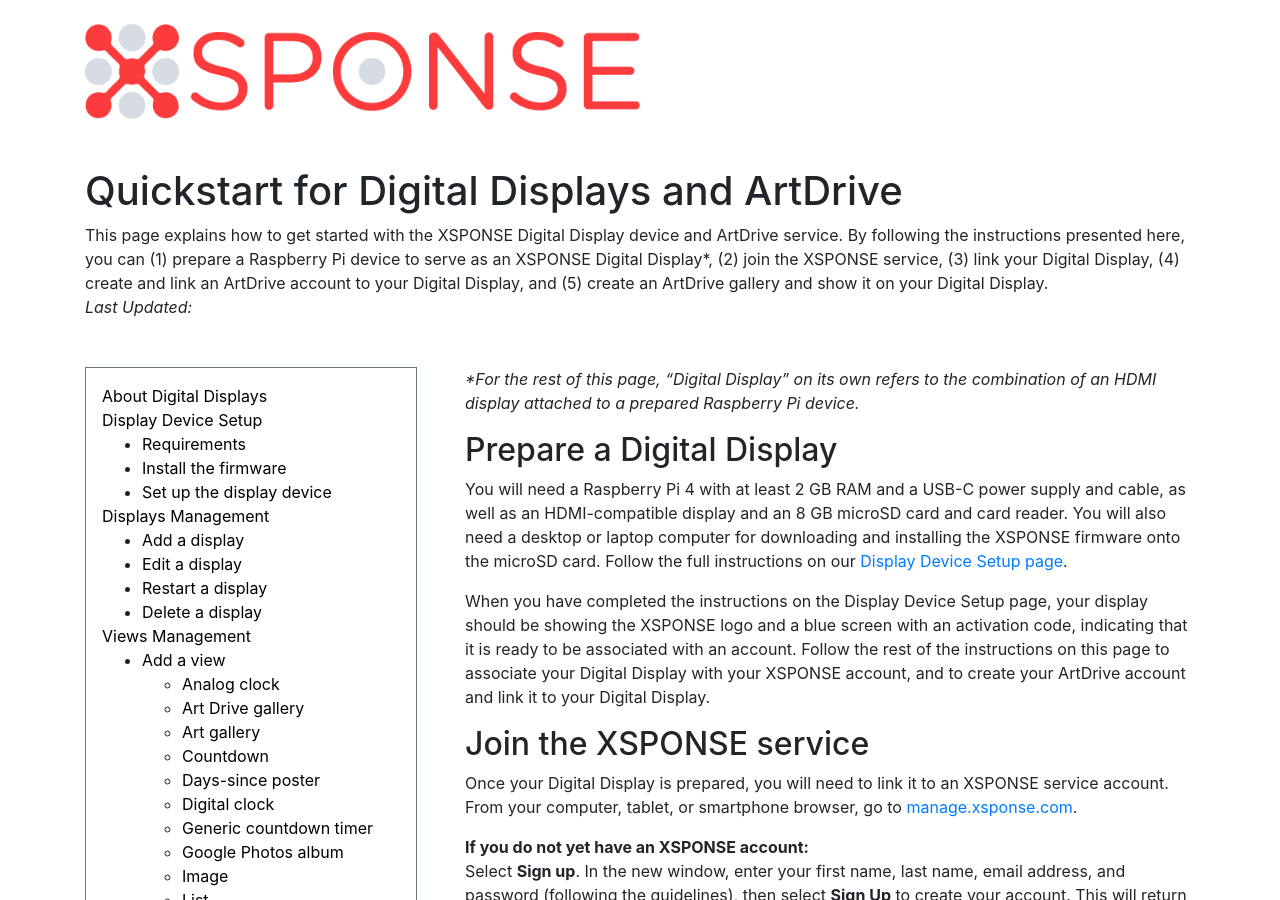
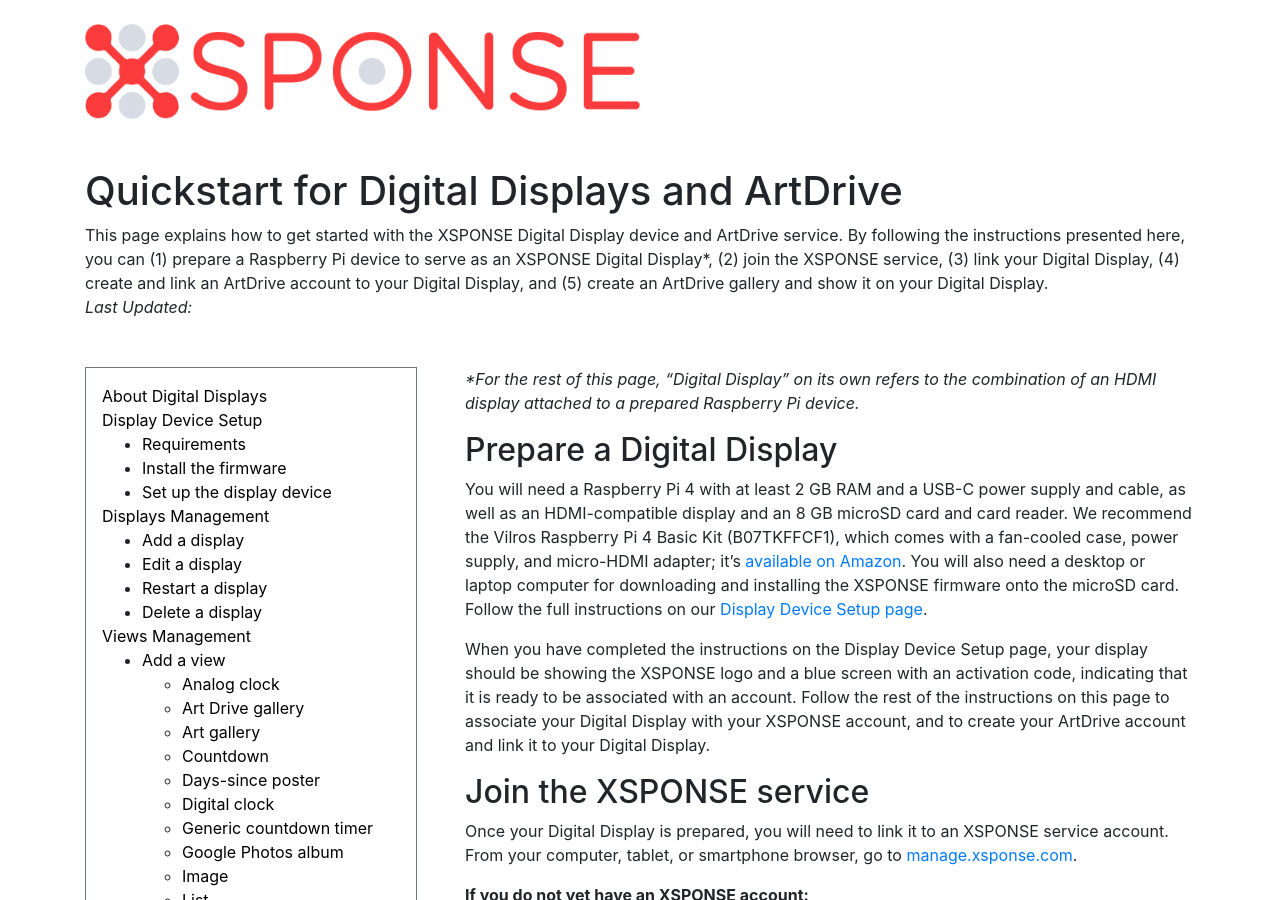
Before and after one commit to NrsSystems/docs, a Jekyll site: the page built from digital-displays/artdrive-quickstart.md, in a window 1280 px wide and 900 px high. Built offline with Jekyll 4.4.1, drawn with Linux system fonts in a browser that asks for light colours; our own code applies the rules of GitHub Pages for plain Markdown files.

Commit message:
Update artdrive-quickstart.md

```diff
--- a/digital-displays/artdrive-quickstart.md
+++ b/digital-displays/artdrive-quickstart.md
@@ -5,7 +5,7 @@ abstract: This page explains how to get started with the XSPONSE Digital Display
 _\*For the rest of this page, "Digital Display" on its own refers to the combination of an HDMI display attached to a prepared Raspberry Pi device._
 
 ## Prepare a Digital Display
-You will need a Raspberry Pi 4 with at least 2 GB RAM and a USB-C power supply and cable, as well as an HDMI-compatible display and an 8 GB microSD card and card reader. You will also need a desktop or laptop computer for downloading and installing the XSPONSE firmware onto the microSD card. Follow the full instructions on our [Display Device Setup page](display-device-setup.md).
+You will need a Raspberry Pi 4 with at least 2 GB RAM and a USB-C power supply and cable, as well as an HDMI-compatible display and an 8 GB microSD card and card reader. We recommend the Vilros Raspberry Pi 4 Basic Kit (B07TKFFCF1), which comes with a fan-cooled case, power supply, and micro-HDMI adapter; it's [available on Amazon](https://https://www.amazon.com/Vilros-Raspberry-Fan-Cooled-Heatsinks-Quickstart/dp/B07TKFFCF1). You will also need a desktop or laptop computer for downloading and installing the XSPONSE firmware onto the microSD card. Follow the full instructions on our [Display Device Setup page](display-device-setup.md).
 
 When you have completed the instructions on the Display Device Setup page, your display should be showing the XSPONSE logo and a blue screen with an activation code, indicating that it is ready to be associated with an account. Follow the rest of the instructions on this page to associate your Digital Display with your XSPONSE account, and to create your ArtDrive account and link it to your Digital Display.
 
```
